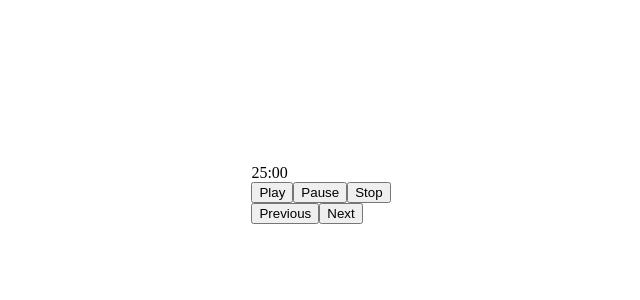
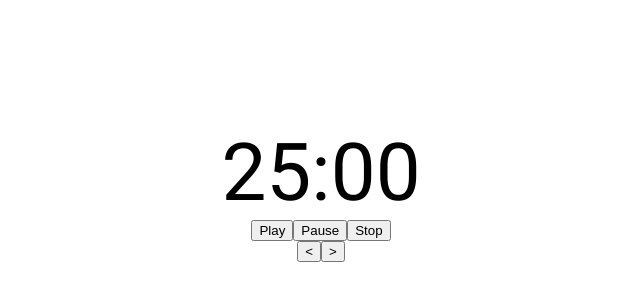
Before and after one commit to chrfreitas-zz/tomato-time, a Vue app: page /#/ in a window 1280 px wide. Shown: the part 206-506 px from the top of the page, without its empty margins (319-959 px from the left). Built offline with nearby package versions, Linux system fonts and the light colour scheme.

Commit message:
Align buttons and counter

```diff
--- a/src/App.vue
+++ b/src/App.vue
@@ -23,17 +23,6 @@ body {
   justify-content: center;
   align-items: center;
   height: 100%;
-}
-
-.on-work {
-  background-color: #c0392b;
-}
-
-.on-short-break {
-  background-color: #27ae60;
-}
-
-.on-long-break {
-  background-color: #2980b9;
+  font-family: 'Roboto', sans-serif;
 }
 </style>
--- a/src/modules/timer/components/actions/actions.component.vue
+++ b/src/modules/timer/components/actions/actions.component.vue
@@ -1,9 +1,9 @@
 <template>
   <div class="actions">
       <button v-on:click="changeTimerTo(-1)"
-              v-bind:disabled="isDisabledPrevious">Previous</button>
+              v-bind:disabled="isDisabledPrevious"><</button>
       <button v-on:click="changeTimerTo(1)"
-              v-bind:disabled="isDisabledNext">Next</button>
+              v-bind:disabled="isDisabledNext">></button>
     </div>
 </template>
 
@@ -25,3 +25,10 @@ export default {
   },
 };
 </script>
+
+<style scoped>
+  .actions {
+    display: flex;
+    justify-content: center;
+  }
+</style>
--- a/src/modules/timer/components/control/control.component.vue
+++ b/src/modules/timer/components/control/control.component.vue
@@ -22,3 +22,10 @@ export default {
   },
 };
 </script>
+
+<style scoped>
+  .controls {
+    display: flex;
+    justify-content: center;
+  }
+</style>
--- a/src/modules/timer/components/counter/counter.component.vue
+++ b/src/modules/timer/components/counter/counter.component.vue
@@ -14,3 +14,10 @@ export default {
   ]),
 };
 </script>
+
+<style scoped>
+  .counter {
+    text-align: center;
+    font-size: 5em;
+  }
+</style>
--- a/src/modules/timer/timer.component.vue
+++ b/src/modules/timer/timer.component.vue
@@ -20,7 +20,3 @@ export default {
   },
 };
 </script>
-
-<style scoped>
-
-</style>
```
